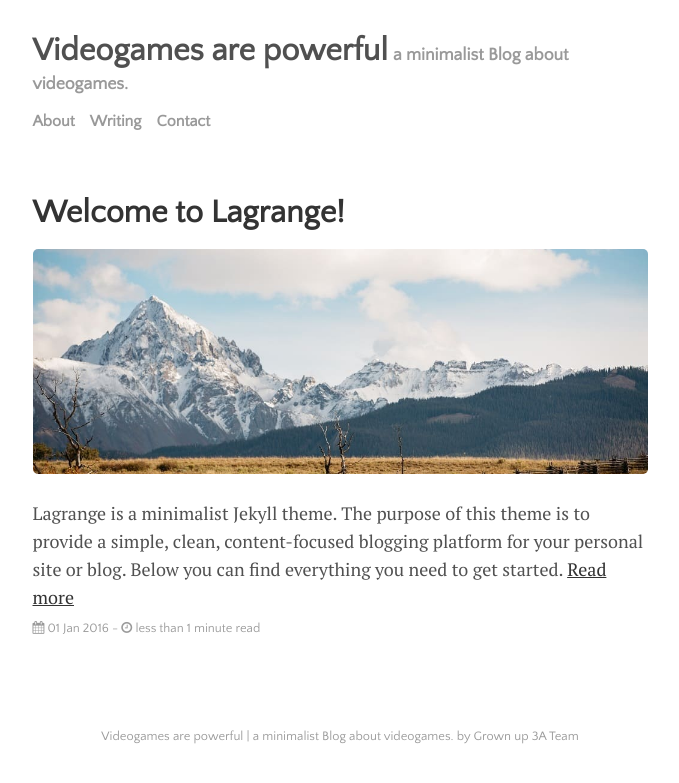
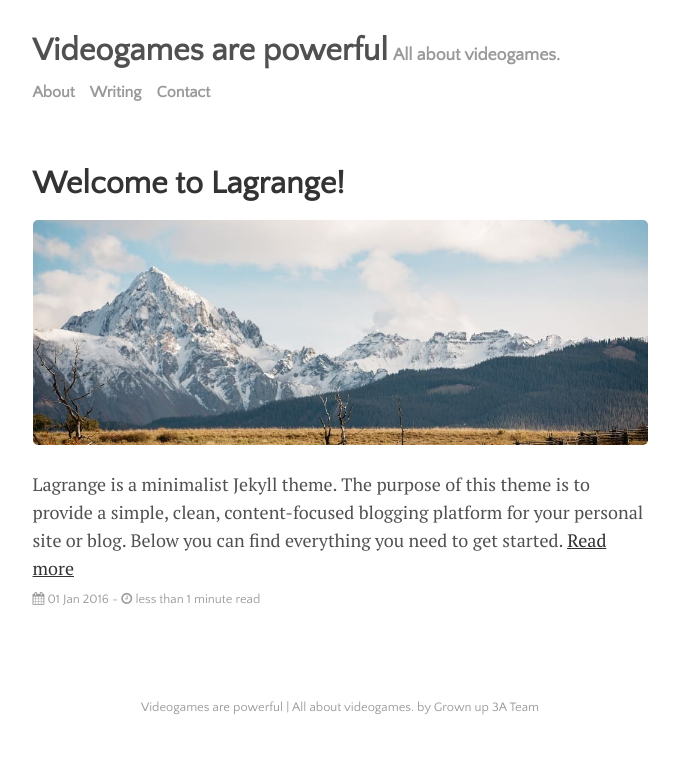
Before and after one commit to AlbCM/Grown-up-3A-Blog, a Jekyll site: the page built from index.html, in a window 1280 px wide. Shown: the top 783 px of the page, without its empty margins (300-979 px from the left). Built offline with Jekyll 4.4.1, drawn with Linux system fonts in a browser that asks for light colours; nearby versions of some CDN libraries; the list of posts is cut into pages by our own code.

Commit message:
Description c

```diff
--- a/_config.yml
+++ b/_config.yml
@@ -21,7 +21,7 @@ plugins:             [jekyll-paginate, jekyll-sitemap, jekyll-feed, jekyll-seo-t
 
 # Customise atom feed settings (this is where Jekyll-Feed gets configuration information)
 title:		           'Videogames are powerful'
-description:	       'a minimalist Blog about videogames.'
+description:	       'All about videogames.'
 author:              'Grown up 3A Team'
 
 # RSS 2.0 can be used instead of Atom by uncommenting following two lines
```
